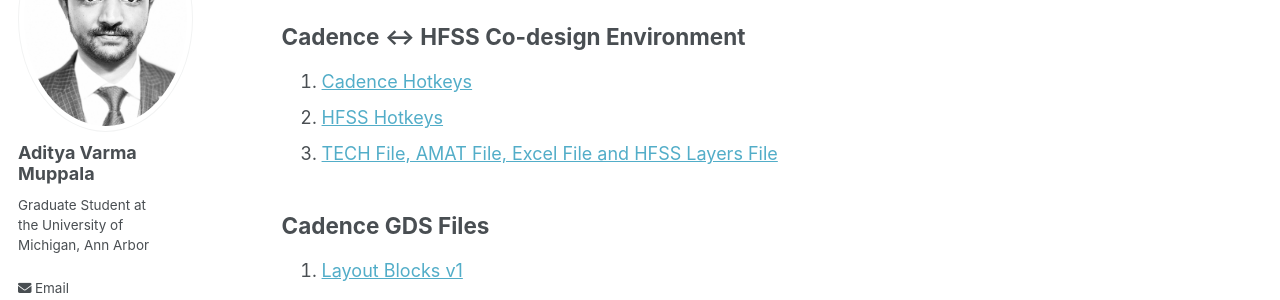
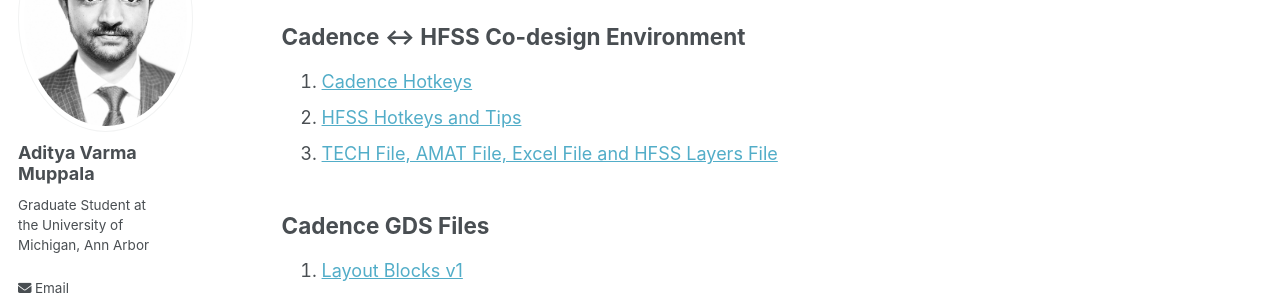
Before and after one commit to AdityaMuppala/adityamuppala.github.io, a Jekyll site: the page built from _pages/resources.md, in a window 1280 px wide and 1314 px high. Shown: the part 181-481 px from the top of the window. Built offline with Jekyll 4.4.1, drawn with Linux system fonts in a browser that asks for light colours; some web fonts are replaced.

Commit message:
Update resources.md

```diff
--- a/_pages/resources.md
+++ b/_pages/resources.md
@@ -10,7 +10,7 @@ Links to various design files and codes can be found here.
 ## Cadence <-> HFSS Co-design Environment
 
 1. [Cadence Hotkeys](https://adityamuppala.github.io/assets/Notes_YouTube/Cadence_Hotkeys.pdf)
-2. [HFSS Hotkeys](https://adityamuppala.github.io/assets/Notes_YouTube/HFSS_Hotkeys.pdf)
+2. [HFSS Hotkeys and Tips](https://adityamuppala.github.io/assets/Notes_YouTube/HFSS_Hotkeys.pdf)
 3. [TECH File, AMAT File, Excel File and HFSS Layers File](https://drive.google.com/file/d/1t6NSAoJyecMixxWz2D-BhlAQQK7elYIm/view?usp=sharing)
 
 ## Cadence GDS Files
```
